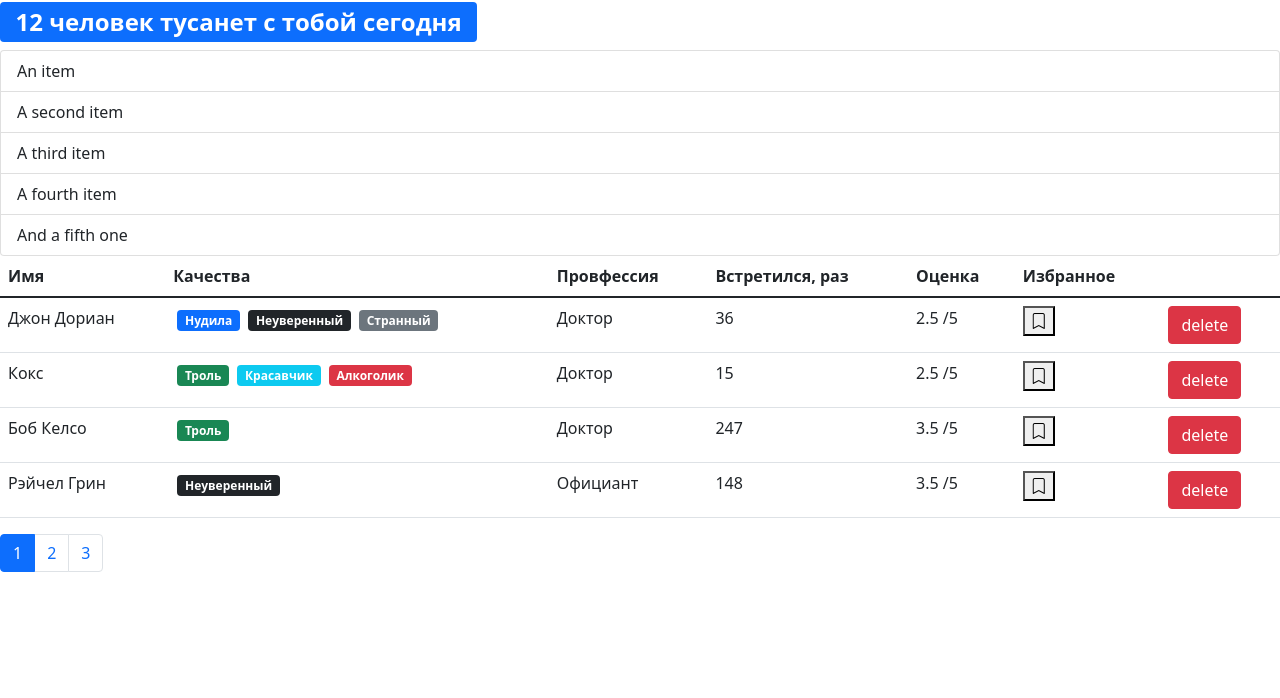
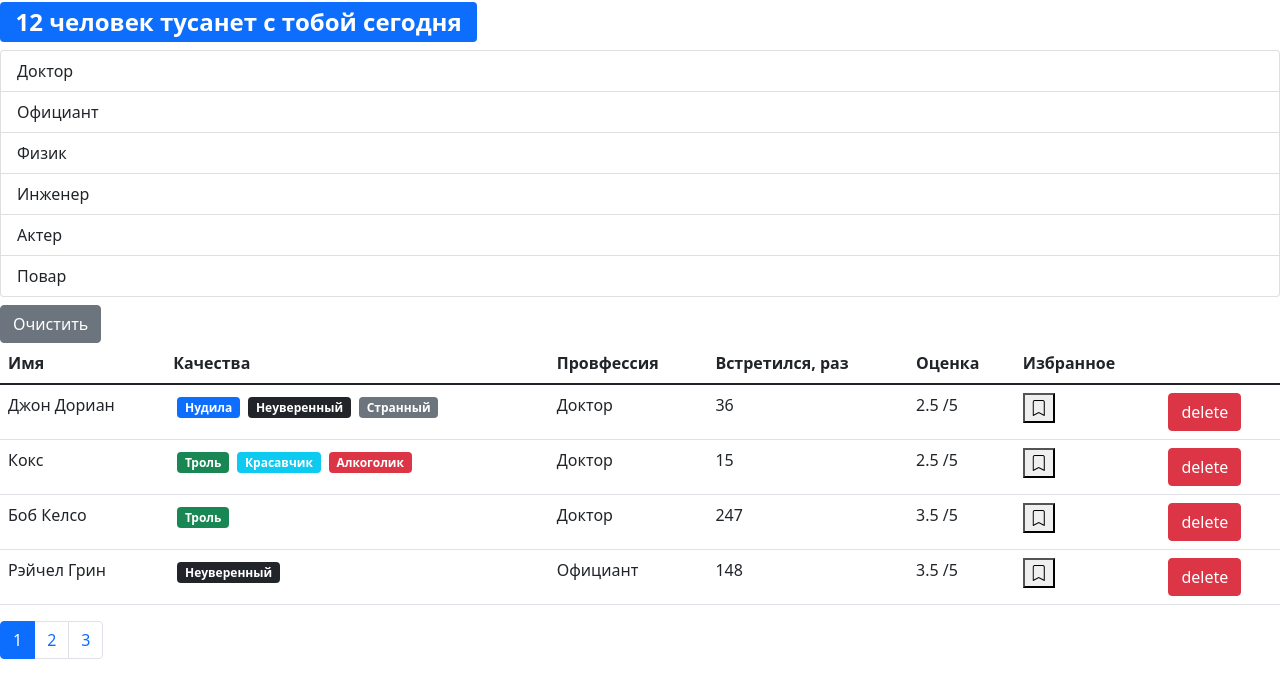
Before and after one commit to ScobarDen/RS-fast-company, a React (Create React App) app: page / in a window 1280 px wide. Shown: the top 698 px of the page. Built offline with nearby package versions, Linux system fonts and the light colour scheme.

Commit message:
5. Фильтрация - 9. Сброс фильтрации

```diff
--- a/src/app/components/groupList.jsx
+++ b/src/app/components/groupList.jsx
@@ -1,15 +1,43 @@
 import React from "react";
+import PropTypes from "prop-types";
 
-const GroupList = (props) => {
+const GroupList = ({
+    items,
+    onItemSelect,
+    valueProperty,
+    contentProperty,
+    selectedItem
+}) => {
     return (
         <ul className="list-group">
-            <li className="list-group-item">An item</li>
-            <li className="list-group-item">A second item</li>
-            <li className="list-group-item">A third item</li>
-            <li className="list-group-item">A fourth item</li>
-            <li className="list-group-item">And a fifth one</li>
+            {Object.keys(items).map((item) => (
+                <li
+                    key={items[item][valueProperty]}
+                    className={
+                        "list-group-item" +
+                        (items[item] === selectedItem ? " active" : "")
+                    }
+                    onClick={() => onItemSelect(items[item])}
+                    role="button"
+                >
+                    {items[item][contentProperty]}
+                </li>
+            ))}
         </ul>
     );
 };
 
+GroupList.defaultProps = {
+    valueProperty: "_id",
+    contentProperty: "name"
+};
+
+GroupList.propTypes = {
+    items: PropTypes.object.isRequired,
+    valueProperty: PropTypes.string.isRequired,
+    contentProperty: PropTypes.string.isRequired,
+    onItemSelect: PropTypes.func,
+    selectedItem: PropTypes.object
+};
+
 export default GroupList;
--- a/src/app/components/users.jsx
+++ b/src/app/components/users.jsx
@@ -8,26 +8,46 @@ import api from "../api";
 
 const Users = ({ users: allUsers, ...rest }) => {
     const [currentPage, setCurrentPage] = useState(1);
-    const [professions, setProfessions] = useState([]);
+    const [professions, setProfessions] = useState();
+    const [selectedProf, setSelectedProf] = useState();
     const count = allUsers.length;
     const pageSize = 4;
 
     useEffect(() => {
-        api.professions.fetchAll().then((data) => setProfessions(data));
+        api.professions.fetchAll().then((data) =>
+            setProfessions(data));
     }, []);
 
-    const handleProfessionSelect = () => {};
+    const handleProfessionSelect = (item) => {
+        setSelectedProf(item);
+    };
     const handlePageChange = (pageIndex) => {
         setCurrentPage(pageIndex);
-        console.log("page: ", pageIndex);
     };
-    const usersCrop = paginate(allUsers, currentPage, pageSize);
+
+    const filteredUsers =
+        selectedProf
+            ? allUsers.filter((user) => user.profession === selectedProf)
+            : allUsers;
+
+    const usersCrop = paginate(filteredUsers, currentPage, pageSize);
+
+    const clearFilter = () => {
+        setSelectedProf();
+    };
+
     return (
         <>
-            <GroupList
-                items={professions}
-                onItemSelect={handleProfessionSelect}
-            />
+            {professions && (
+                <>
+                    <GroupList
+                        selectedItem={selectedProf}
+                        items={professions}
+                        onItemSelect={handleProfessionSelect}
+                    />
+                    <button className="btn btn-secondary mt-2" onClick={clearFilter}>Очистить</button>
+                </>
+            )}
             {count > 0 && (
                 <table className="table">
                     <thead>
```
